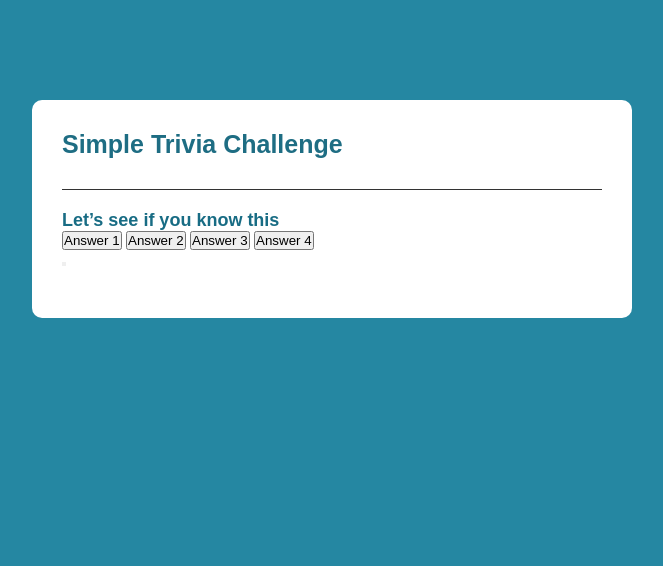
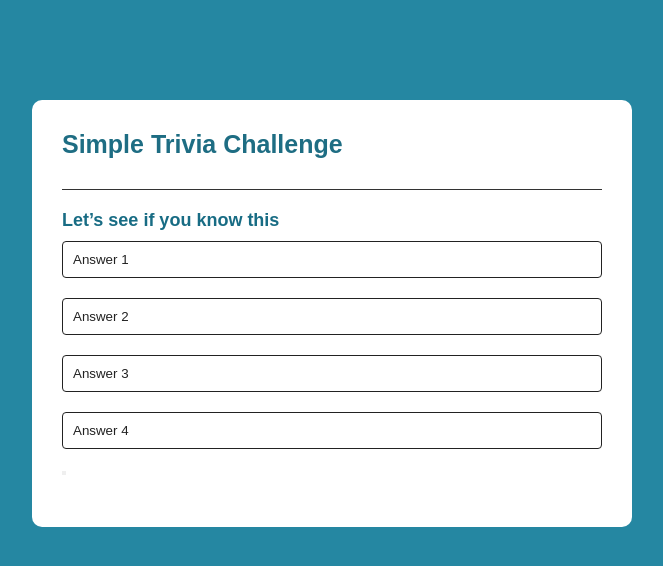
Before and after one commit to ayesha-quazi/Quiz-App, a plain HTML site: page index.html in a window 1280 px wide. Shown: the whole page, without its empty margins (308-971 px from the left). Drawn offline with Linux system fonts and the light colour scheme.

Commit message:
code added

```diff
--- a/style.css
+++ b/style.css
@@ -35,3 +35,22 @@ body{
     font-weight: 600;
     color: #186c84;
 }
+
+.btn{
+    background: #fff;
+    color: #222;
+    font-weight: 500;
+    width: 100%;
+    border: 1px solid #222;
+    padding: 10px;
+    margin: 10px 0;
+    text-align: left;
+    border-radius: 4px;
+    cursor: pointer;
+    transition: all 0.3s;
+}
+
+.btn:hover{
+    background: #222;
+    color: white;
+}
```
